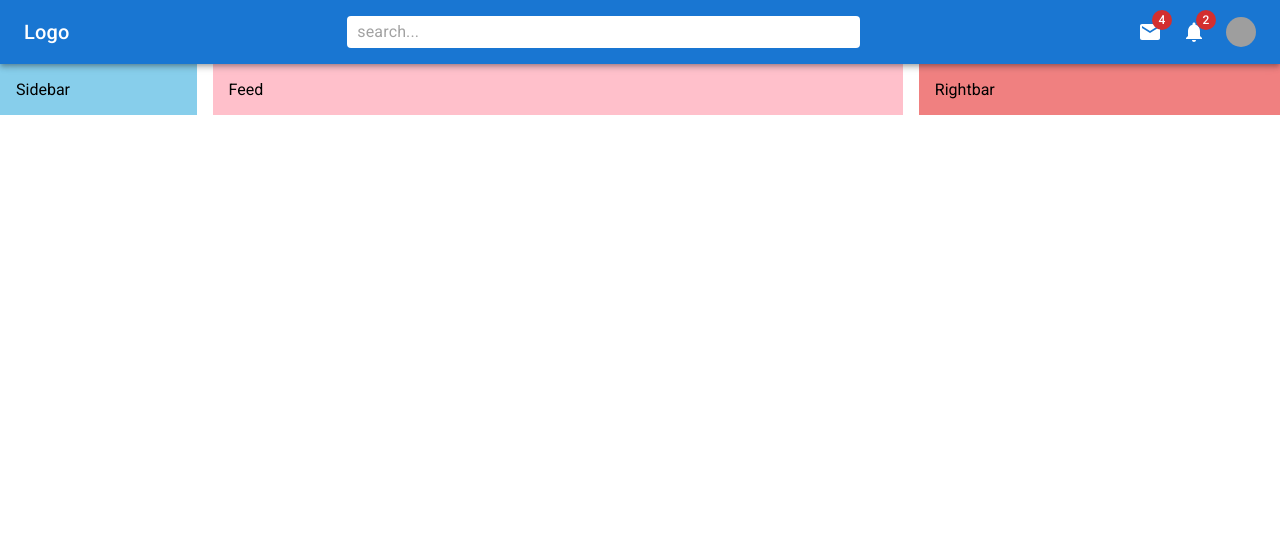
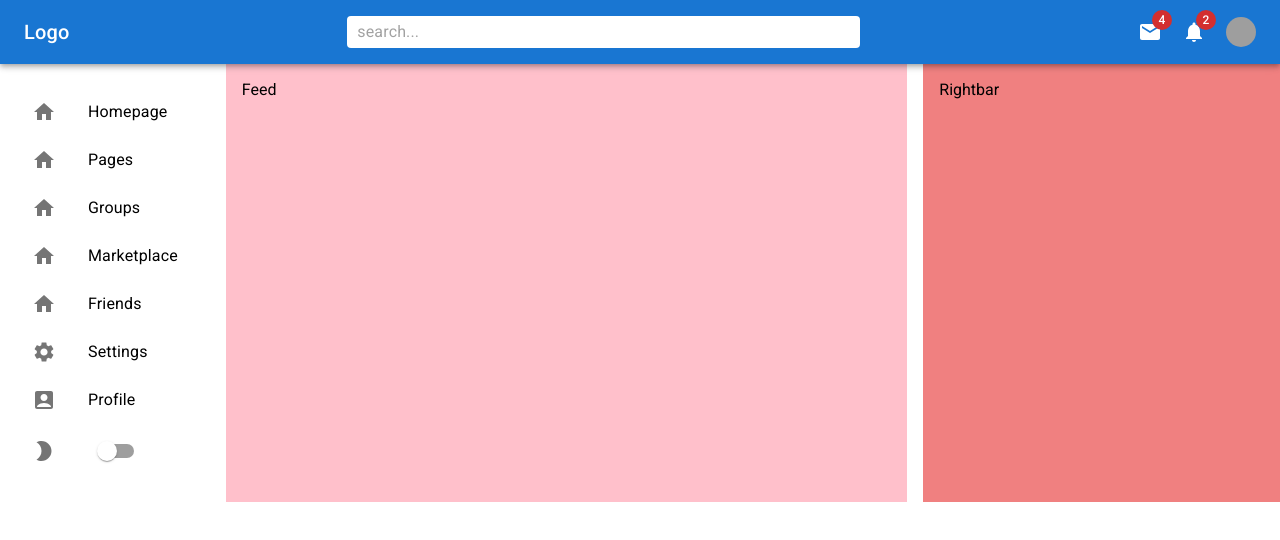
Before and after one commit to kongyutay/react-social-media-website-material-ui, a React (Create React App) app: page / in a window 1280 px wide. Shown: the top 540 px of the page. Built offline with nearby package versions, Linux system fonts and the light colour scheme; grey boxes are pictures that could not be loaded; the HTML template or start-up script is replaced by a standard one.

Commit message:
Finished Navbar and Sidebar components

```diff
--- a/src/components/Navbar.jsx
+++ b/src/components/Navbar.jsx
@@ -1,6 +1,6 @@
 import { Mail, Notifications, Pets } from "@mui/icons-material";
-import { AppBar, Avatar, Badge, Box, InputBase, Toolbar, Typography, styled } from "@mui/material";
-import React from "react";
+import { AppBar, Avatar, Badge, Box, InputBase, Menu, MenuItem, Toolbar, Typography, styled } from "@mui/material";
+import React, { useState } from "react";
 
 const StyledToolbar = styled(Toolbar)({
     display:"flex",
@@ -14,12 +14,26 @@ const Search = styled("div")(({ theme }) => ({
     width: "40%"
 }));
 const Icons = styled(Box)(({ theme }) => ({
+    display: "none",
+    gap: "20px",
+    alignItems: "center",
+    [theme.breakpoints.up("sm")]: {
+        display: "flex"
+    }
+}));
+
+const UserBox = styled(Box)(({ theme }) => ({
     display: "flex",
-    gap: "20px",
-    alignItems: "center"
+    gap: "10px",
+    alignItems: "center",
+    [theme.breakpoints.up("sm")]: {
+        display: "none"
+    }
 }));
 
 const Navbar = () => {
+    const [open, setOpen] = useState(false);
+
     return (
         <AppBar position="sticky">
             <StyledToolbar>
@@ -33,9 +47,31 @@ const Navbar = () => {
                     <Badge badgeContent={2} color="error">
                         <Notifications />
                     </Badge>
+                    <Avatar sx={{width:30, height:30}} src="https://images.pexels.com/photos/415829/pexels-photo-415829.jpeg?auto=compress&cs=tinysrgb&w=1260&h=750&dpr=1" onClick={(e)=>setOpen(true)}/>
+                </Icons>
+                <UserBox onClick={(e)=>{setOpen(true)}}>
                     <Avatar sx={{width:30, height:30}} src="https://images.pexels.com/photos/415829/pexels-photo-415829.jpeg?auto=compress&cs=tinysrgb&w=1260&h=750&dpr=1"/>
-                </Icons>
+                    <Typography variant="span">John</Typography>
+                </UserBox>
             </StyledToolbar>
+            <Menu
+                id="demo-positioned-menu"
+                aria-labelledby="demo-positioned-button"
+                open={open}
+                onClose={(e)=>setOpen(false)}
+                anchorOrigin={{
+                vertical: 'top',
+                horizontal: 'right',
+                }}
+                transformOrigin={{
+                vertical: 'top',
+                horizontal: 'right',
+                }}
+            >
+                <MenuItem >Profile</MenuItem>
+                <MenuItem >My account</MenuItem>
+                <MenuItem >Logout</MenuItem>
+            </Menu>
         </AppBar>
     );
 };
--- a/src/components/Sidebar.jsx
+++ b/src/components/Sidebar.jsx
@@ -1,9 +1,78 @@
-import { Box } from "@mui/material";
+import { AccountBox, Home, ModeNight, Settings } from "@mui/icons-material";
+import { Box, List, ListItem, ListItemButton, ListItemIcon, ListItemText, Switch } from "@mui/material";
 import React from "react";
 
 const Sidebar = () => {
     return (
-        <Box bgcolor="skyblue" flex={1} p={2} sx={{display: {xs: "none", sm: "block"}}}>Sidebar</Box>
+        <Box flex={1} p={2} sx={{display: {xs: "none", sm: "block"}}}>
+            <List>
+                <ListItem disablePadding>
+                    <ListItemButton component="a" href="#home">
+                        <ListItemIcon>
+                            <Home />
+                        </ListItemIcon>
+                        <ListItemText primary="Homepage" />
+                    </ListItemButton>
+                </ListItem>
+                <ListItem disablePadding>
+                    <ListItemButton component="a" href="#home">
+                        <ListItemIcon>
+                            <Home />
+                        </ListItemIcon>
+                        <ListItemText primary="Pages" />
+                    </ListItemButton>
+                </ListItem>
+                <ListItem disablePadding>
+                    <ListItemButton component="a" href="#home">
+                        <ListItemIcon>
+                            <Home />
+                        </ListItemIcon>
+                        <ListItemText primary="Groups" />
+                    </ListItemButton>
+                </ListItem>
+                <ListItem disablePadding>
+                    <ListItemButton component="a" href="#home">
+                        <ListItemIcon>
+                            <Home />
+                        </ListItemIcon>
+                        <ListItemText primary="Marketplace" />
+                    </ListItemButton>
+                </ListItem>
+                <ListItem disablePadding>
+                    <ListItemButton component="a" href="#home">
+                        <ListItemIcon>
+                            <Home />
+                        </ListItemIcon>
+                        <ListItemText primary="Friends" />
+                    </ListItemButton>
+                </ListItem>
+                <ListItem disablePadding>
+                    <ListItemButton component="a" href="#home">
+                        <ListItemIcon>
+                            <Settings />
+                        </ListItemIcon>
+                        <ListItemText primary="Settings" />
+                    </ListItemButton>
+                </ListItem>
+                <ListItem disablePadding>
+                    <ListItemButton component="a" href="#home">
+                        <ListItemIcon>
+                            <AccountBox />
+                        </ListItemIcon>
+                        <ListItemText primary="Profile" />
+                    </ListItemButton>
+                </ListItem>
+
+                <ListItem disablePadding>
+                    <ListItemButton component="a" href="#home">
+                        <ListItemIcon>
+                            <ModeNight />
+                        </ListItemIcon>
+                        <Switch />
+                    </ListItemButton>
+                </ListItem>
+            </List>
+        </Box>
     )
 }
 
```
